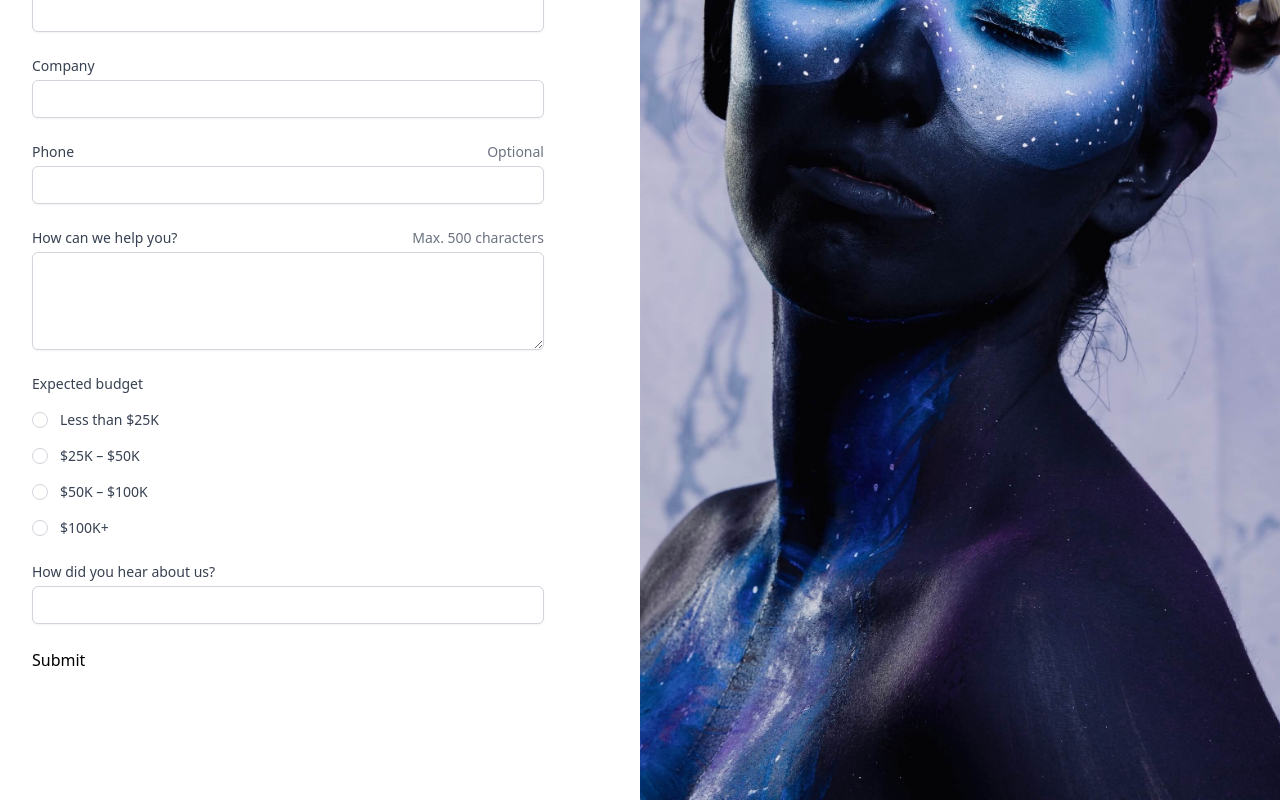
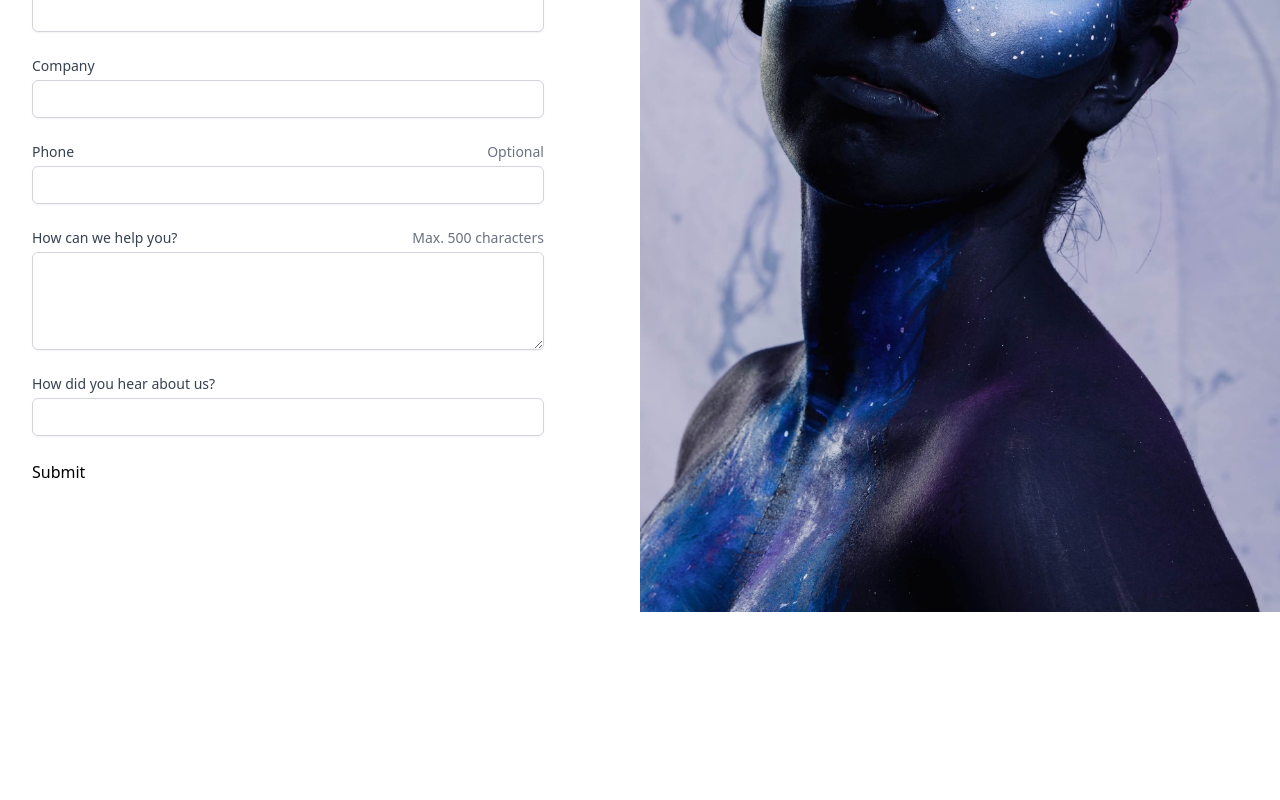
Before and after one commit to davidlondonor/manututu, a Next.js app: page / in a window 1280 px wide. Shown: the part 3326-4126 px from the top of the page. After the commit the page ends 3938 px from the top, so only its background shows below. Built offline with nearby package versions, Linux system fonts and the light colour scheme.

Commit message:
add form basic

```diff
--- a/components/Gallery/Contact.js
+++ b/components/Gallery/Contact.js
@@ -129,69 +129,7 @@
 									></textarea>
 								</div>
 							</div>
-							<fieldset className="sm:col-span-2">
-								<legend className="block text-sm font-medium text-gray-700">
-									Expected budget
-								</legend>
-								<div className="mt-4 grid grid-cols-1 gap-y-4">
-									<div className="flex items-center">
-										<input
-											id="budget-under-25k"
-											name="budget"
-											value="under_25k"
-											type="radio"
-											className="focus:ring-indigo-500 h-4 w-4 text-indigo-600 border-gray-300"
-										/>
-										<label className="ml-3">
-											<span className="block text-sm text-gray-700">
-												Less than $25K
-											</span>
-										</label>
-									</div>
-									<div className="flex items-center">
-										<input
-											id="budget-25k-50k"
-											name="budget"
-											value="25k-50k"
-											type="radio"
-											className="focus:ring-indigo-500 h-4 w-4 text-indigo-600 border-gray-300"
-										/>
-										<label className="ml-3">
-											<span className="block text-sm text-gray-700">
-												$25K – $50K
-											</span>
-										</label>
-									</div>
-									<div className="flex items-center">
-										<input
-											id="budget-50k-100k"
-											name="budget"
-											value="50k-100k"
-											type="radio"
-											className="focus:ring-indigo-500 h-4 w-4 text-indigo-600 border-gray-300"
-										/>
-										<label className="ml-3">
-											<span className="block text-sm text-gray-700">
-												$50K – $100K
-											</span>
-										</label>
-									</div>
-									<div className="flex items-center">
-										<input
-											id="budget-over-100k"
-											name="budget"
-											value="over_100k"
-											type="radio"
-											className="focus:ring-indigo-500 h-4 w-4 text-indigo-600 border-gray-300"
-										/>
-										<label className="ml-3">
-											<span className="block text-sm text-gray-700">
-												$100K+
-											</span>
-										</label>
-									</div>
-								</div>
-							</fieldset>
+
 							<div className="sm:col-span-2">
 								<label className="block text-sm font-medium text-gray-700">
 									How did you hear about us?
@@ -208,7 +146,7 @@
 							<div classNameName="text-right sm:col-span-2">
 								<button
 									type="submit"
-									classNameName="inline-flex justify-center py-2 px-4 border border-transparent shadow-sm text-sm font-medium rounded-md text-white bg-indigo-600 hover:bg-indigo-700 focus:outline-none focus:ring-2 focus:ring-offset-2 focus:ring-indigo-500"
+									classNameName="inline-flex justify-center py-2 px-4 border border-transparent shadow-sm text-sm font-medium rounded-md text-white bg-indigo-600 hover:bg-indigo-700 focus:outline-none focus:ring-2 focus:ring-offset-2 focus:ring-indigo-500 bg-gray-400"
 								>
 									Submit
 								</button>
```
